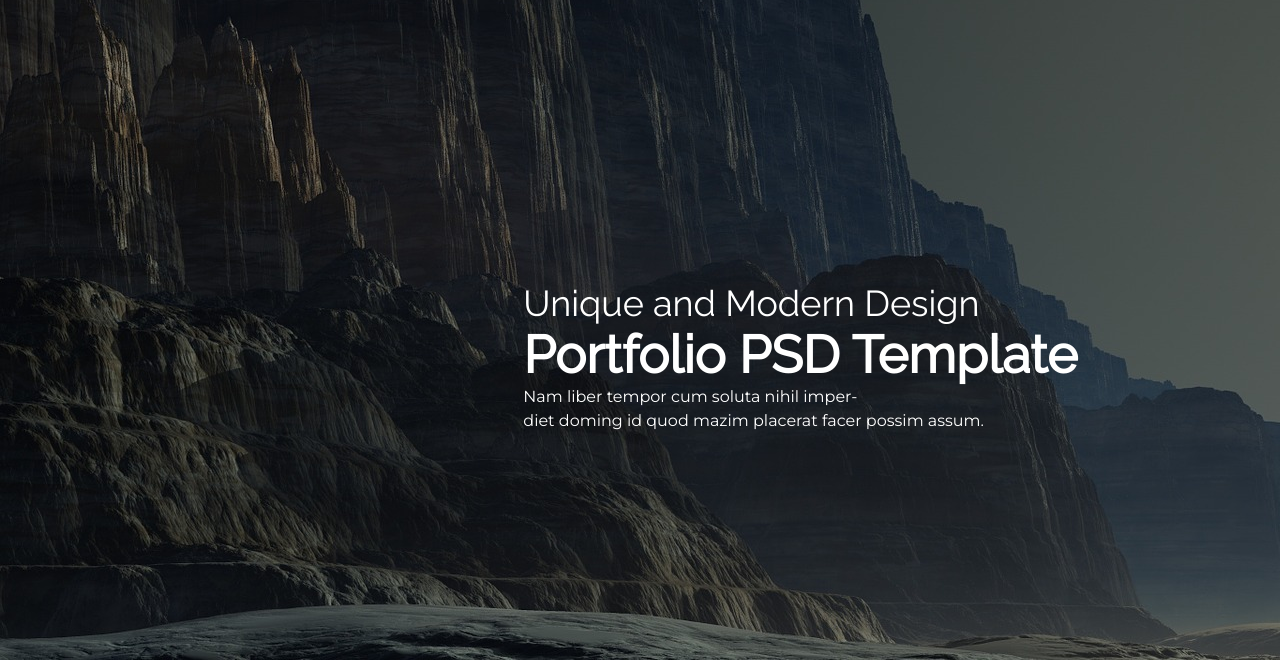
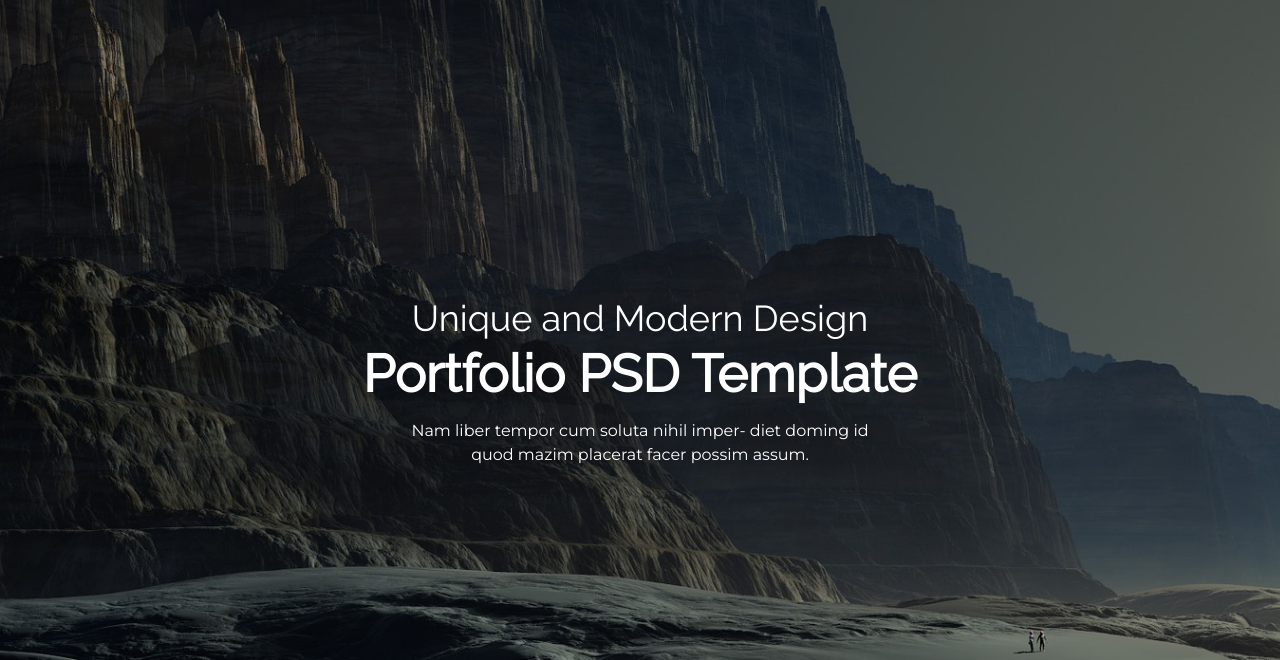
Before and after one commit to NykaDavaika/Wahom, a plain HTML site: page index.html in a window 1280 px wide. Shown: the part 140-800 px from the top of the page. Drawn offline with Linux system fonts and the light colour scheme; files whose address does not match are found by name.

Commit message:
header + hero_section

```diff
--- a/css/style.css
+++ b/css/style.css
@@ -20,6 +20,7 @@ a:hover {
 
 .section_background_first-block {
 	background: url("../img/first-block-image.jpg") no-repeat;
+	background-size: cover;
 }
 
 .first-block {
@@ -97,47 +98,30 @@ a:hover {
 	margin-top: 300px;
 }
 
-.slogan_firstRow {
-	width: 456px;
-	height: 34px;
-	font-family: Raleway;
-	font-size: 36px;
-	font-weight: 500;
-	font-style: normal;
-	font-stretch: normal;
-	line-height: normal;
-	letter-spacing: normal;
-	text-align: center;
-	vertical-align: middle;
-	color: #ffffff;
+  .hero__main-text {
+	  color: white;
+	  text-align: center;
+	  margin-top: 300px;
   }
 
-  .slogan_secondRow {
-	width: 589px;
-	height: 50px;
+  .hero__main-text h1 {
+	font-size: 52px;
 	font-family: Raleway;
-	font-size: 52px;
 	font-weight: 800;
-	font-style: normal;
-	font-stretch: normal;
-	line-height: normal;
-	letter-spacing: normal;
-	text-align: center;
-	vertical-align: middle;
-	color: #ffffff;
   }
 
-  .slogan_thirdRow, .slogan_fourthRow {
-	width: 562px;
-	height: 39px;
-	font-family: Montserrat;
-	font-size: 16px;
-	font-weight: 300;
-	font-style: normal;
-	font-stretch: normal;
-	line-height: 1.5;
-	letter-spacing: normal;
-	text-align: center;
-	vertical-align: middle;
-	color: #ffffff;
+  .hero__main-text h1 span {
+	  font-size: 36px;
+	  font-weight: 500;
+	  font-family: Raleway;
   }
+
+  .hero__main-text p {
+	  width: 460px;
+	  margin: auto;
+	  margin-top: 15px;
+	  font-family: Montserrat;
+	  font-size: 16px;
+	  font-weight: 300;
+	  line-height: 1.5;
+  }
--- a/index.html
+++ b/index.html
@@ -34,13 +34,9 @@
 						</div>
 					</div>
 					<div class="section">
-						<div class="slogan">
-							<pre>
-								<span class="slogan_firstRow">Unique and Modern Design</span>
-								<span class="slogan_secondRow">Portfolio PSD Template</span>
-								<span class="slogan_thirdRow">Nam liber tempor cum soluta nihil imper-</span>
-								<span class="slogan_fourthRow">diet doming id quod mazim placerat facer possim assum.</span>
-							</pre>
+						<div class="hero__main-text">
+								<h1><span>Unique and Modern Design</span><br>Portfolio PSD Template</h1>
+								<p>Nam liber tempor cum soluta nihil imper- diet&nbsp;doming&nbsp;id quod mazim placerat facer possim assum.</p>
 						</div>
 						<div class="button"></div>
 					</div>
```
